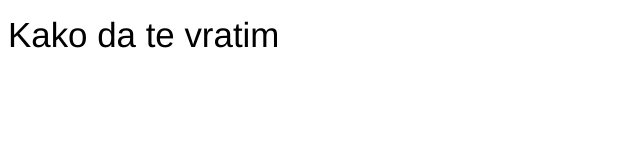
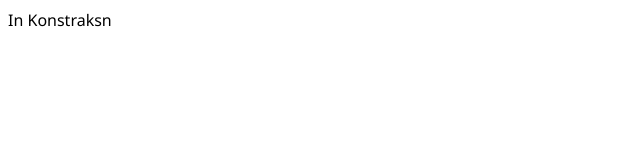
Before and after one commit to dn1o/dn1o.github.io, a website: page index.html in a window 1280 px wide. Shown: the whole page, without its empty margins (0-640 px from the left). Drawn offline with Linux system fonts and the light colour scheme.

```diff
--- a/index.html
+++ b/index.html
@@ -7,7 +7,7 @@
 	<link href='http://fonts.googleapis.com/css?family=Noto+Sans' rel='stylesheet' type='text/css'>
 </head>
 <body>
-	<h1>Kako da te vratim</h1>
+In Konstraksn
 
 </body>
 </html>
```
